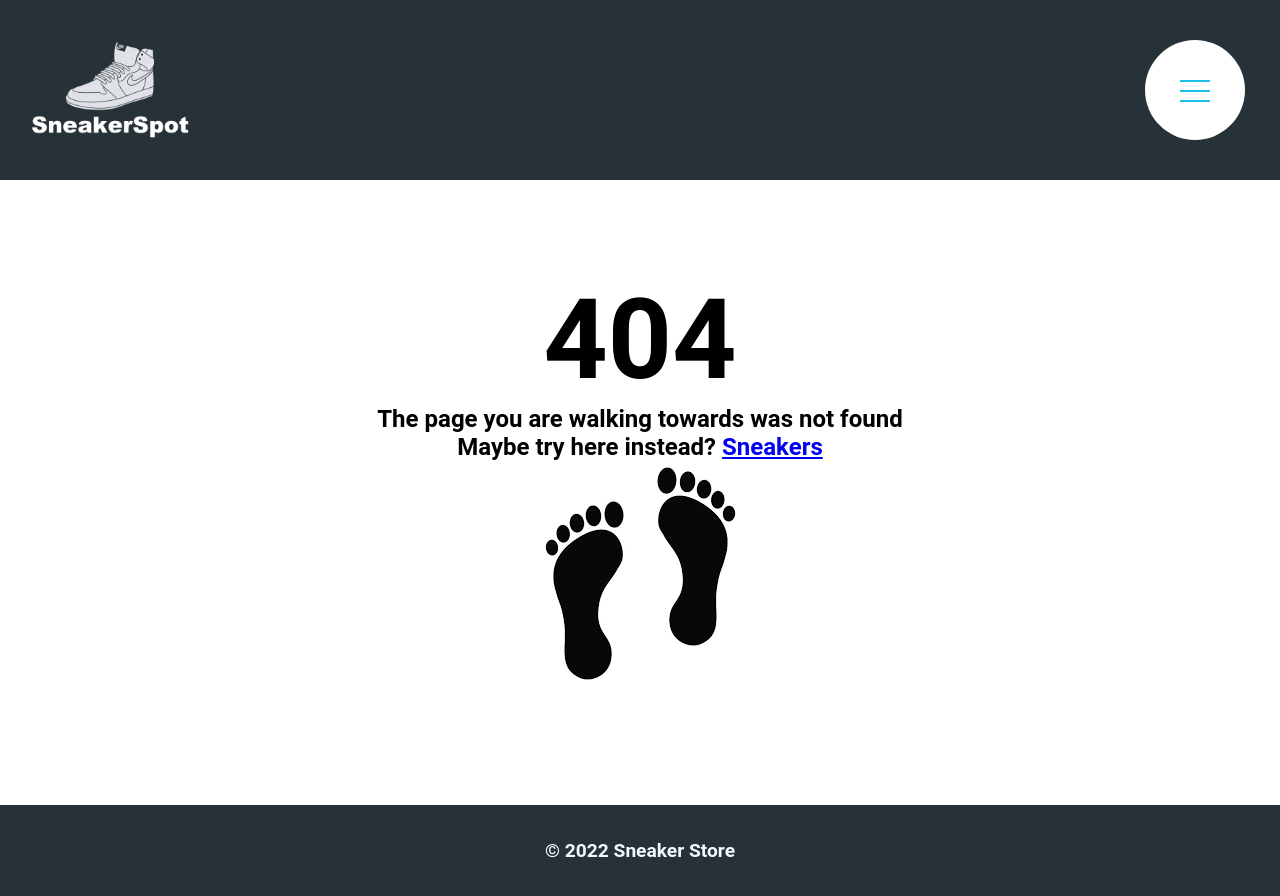
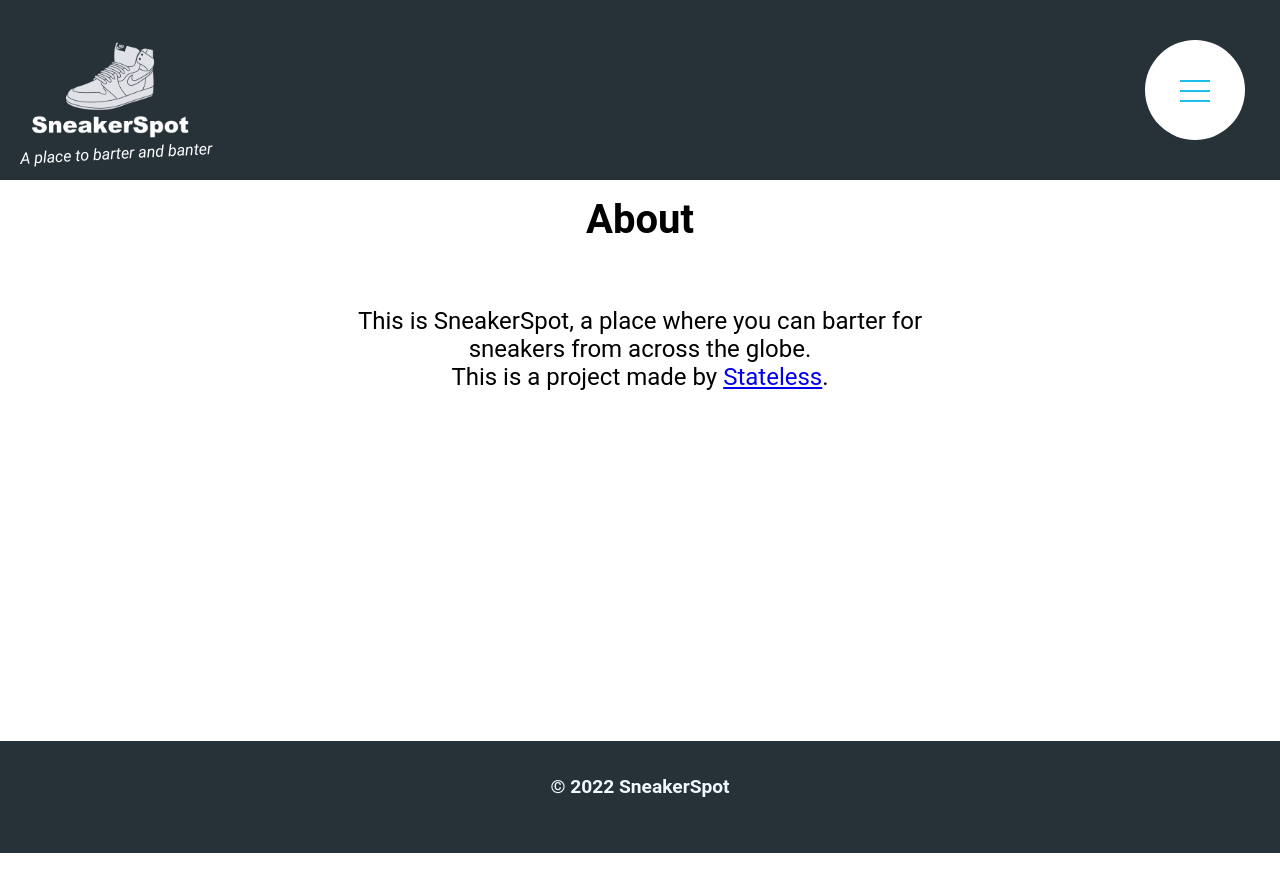
Before and after one commit to MaximilianLS98/sneakerstrade, a React (Create React App) app in the folder client/: page /about in a window 1280 px wide. Before the commit this address had no page. Shown: the top 896 px of the page. After the commit the page ends 853 px from the top, so only its background shows below. Built offline with nearby package versions, Linux system fonts and the light colour scheme.

Commit message:
added about passage

```diff
--- a/client/src/App.css
+++ b/client/src/App.css
@@ -27,7 +27,15 @@ h1 {
 .centered-text {
   text-align: center;
 }
-
+.title-about{
+  font-size: 2.5rem;
+  margin-bottom: 4rem;
+}
+.p-about{
+  font-size: 1.5rem;
+  /* max-width: 50%; */
+  text-align: center;
+}
 .brand-heading {
   color: #263238;
   /* text-decoration: underline; */
@@ -580,10 +588,18 @@ h1 {
     width: 350px;
     height: auto;
   }
+  .about-container{
+
+  }
 }
 
-.profilepage {
-  min-height: 70vh;
+.profilepage, .about-page {
+  min-height: 65vh;
+}
+.about-container{
+  text-align: center;
+  margin: 0 auto;
+  max-width: 50%;
 }
 
 #cloudinary_upload_button {
--- a/client/src/App.js
+++ b/client/src/App.js
@@ -14,6 +14,7 @@ import Header from './components/Header';
 import Footer from './components/Footer';
 import Messenger from './pages/Messenger';
 import Blocker from './components/Blocker';
+import About from './pages/About';
 import './App.css';
 
 
@@ -26,6 +27,7 @@ function App() {
       <Blocker />
         <Routes>
           <Route path="/" element={<Home />} />
+          <Route path="/about" element={<About />} />
           <Route path="/sneaker/:id" element={<SingleProduct />} />
           <Route path="/login" element={<Login />} />
           <Route path="/create" element={<CreateSneaker />} />
--- a/client/src/components/Footer.jsx
+++ b/client/src/components/Footer.jsx
@@ -5,7 +5,7 @@ const Footer = () => {
         <footer>
             <div className="footer-container">
                 {/* create a footer with a nice link (without using bootstrap) */}
-                <p className="footer-text">&copy; 2022 Sneaker Store</p>
+                <p className="footer-text">&copy; 2022 SneakerSpot</p>
             </div>
         </footer>
     );
--- a/client/src/components/Header.jsx
+++ b/client/src/components/Header.jsx
@@ -16,6 +16,7 @@ const Header = () => {
     return (
         <header className="headerContainer">
             <img src={whiteLogo} className='logo' alt="sneakerspot logo" onClick={(e) => redirectHome(e)} />
+            <p className="header-tagline">A place to barter and banter</p>
             <MainMenu />
         </header>
     );
--- a/client/src/components/MainMenu.jsx
+++ b/client/src/components/MainMenu.jsx
@@ -20,19 +20,6 @@ const MainMenu = () => {
     }
     const { isAuthenticated, loginWithRedirect, logout } = useAuth0();
 
-    // const checkCheckBox = () => {
-    //     // const checkBox = checkBoxRef;
-    //     // if (checkBox.checked) {
-    //     //     checkBox.current.checked = false;
-    //     //     console.log("not checked");
-    //     //     console.log(checkBoxRef.current.checked, "this should be unchecked");
-
-    //     // } else {
-    //     //     checkBox.current.checked = true;
-    //     //     console.log("checked", checkBox.checked)
-    //     //     console.log(checkBoxRef.current.checked, "this is ref");
-    //     // }
-    // }
 
     const handleCheck = (e) => {
         setChecked(!checked);
@@ -53,13 +40,18 @@ const MainMenu = () => {
             <p>
                 <NavLink to="/" className="main-nav--item" onClick={(e) => handleCheck(e)}>Home</NavLink>
             </p>
+            <p>
+                <NavLink to="/about" className="main-nav--item" onClick={(e) => handleCheck(e)}>About</NavLink>
+            </p>
             {isAuthenticated && <>
             <p>
                 <NavLink className={( { isActive } ) => (isActive) ? 'active main-nav--item' : 'inactive main-nav--item'} to="/create" onClick={(e) => handleCheck(e)}>Create Sneaker</NavLink>
             </p>
+
             <p>
                 <NavLink to="/profile" className="main-nav--item" onClick={(e) => handleCheck(e)} >Profile</NavLink>
             </p>
+
             <p className='nav-item'>
              <button className='button-messenger' onClick={(e) => handleCheck(e)} >Messenger</button>
             </p>
--- a/client/src/components/Sneaker.jsx
+++ b/client/src/components/Sneaker.jsx
@@ -1,6 +1,5 @@
 import React from "react";
 import { useNavigate, useLocation, Link } from "react-router-dom";
-import shoeImg from "../assets/images/shoe.png";
 import { useDispatch } from "react-redux";
 import { deleteSneaker } from "../features/sneakers/sneakerSlice";
 import { useAuth0 } from "@auth0/auth0-react";
--- a/client/src/header.css
+++ b/client/src/header.css
@@ -145,6 +145,16 @@ header {
     cursor: pointer;
   }
 
+  .header-tagline{
+    color: white;
+    /* rotate 45 degrees */
+    -webkit-transform: rotate(-3deg);
+    transform: rotate(-3deg);
+    font-style: italic;
+    position: absolute;
+    top: 9rem
+  }
+
 @media (min-width: 768px) {
     /* .main-nav {
         flex-direction: column;
--- /dev/null
+++ b/client/src/pages/About.jsx
@@ -0,0 +1,15 @@
+import React from "react";
+
+const About = () => {
+    return (
+        <div className="about-page">
+            <h1 className="centered-text title-about">About</h1>
+            <div className="about-container">
+            <p className="centered-text p-about">This is SneakerSpot, a place where you can barter for sneakers from across the globe.</p>
+            <p className="centered-text p-about">This is a project made by <a href="https://github.com/MaximilianLS98/sneakerstrade">Stateless</a>.</p>
+            </div>
+        </div>
+    )
+}
+
+export default About;
--- a/client/src/pages/CreateSneaker.jsx
+++ b/client/src/pages/CreateSneaker.jsx
@@ -76,6 +76,7 @@ const CreateSneaker = () => {
         .then(res => { dispatch(addSneaker(res)); })
             .then(res => console.log(res))
             .catch(err => console.log(err));
+        alert("Sneaker added!");
         navigate("/");
     }
 
@@ -128,20 +129,9 @@ const CreateSneaker = () => {
                 </select>
                 <input type="text" placeholder="Color" name="color" />
                 <input type="text" placeholder="Category" name="category" />
-                {/* <fieldset name="gender">
-                    <label>Masculine
-                    <input type="radio" name="gender" id="masc" value="masculine" />
-                    </label>
-                    <label>Feminine
-                    <input type="radio" name="gender" id="fem" value="feminine" />
-                    </label>
-                    <label>Unisex
-                    <input type="radio" name="gender" id="uni" value="unisex" />
-                    </label>
-                </fieldset> */}
                 <WidgetLoader />
                 <Widget
-                    cloudName={"durevqv22"}
+                    cloudName={"dvzpgda93"}
                     uploadPreset={"sneaker-images"}
                     multiple={false}
                     buttonText={"Upload Image"}
--- a/client/src/pages/EditSneaker.jsx
+++ b/client/src/pages/EditSneaker.jsx
@@ -41,6 +41,7 @@ const EditSneaker = () => {
         }).then(res => res.json())
         .then(res => { dispatch(updateSneaker(res)); })
             .catch(err => console.log(err));
+            alert("Sneaker updated!");
             navigate("/");
 
     }
--- a/client/src/pages/SingleProduct.jsx
+++ b/client/src/pages/SingleProduct.jsx
@@ -1,6 +1,4 @@
 import React from "react";
-import Sneaker from "../components/Sneaker";
-import shoeImg from "../assets/images/shoe.png";
 import { useParams, useNavigate, Link } from "react-router-dom";
 import { useSelector } from "react-redux";
 import InboxComponent from "../components/InboxComponent";
--- a/client/src/singleProduct.css
+++ b/client/src/singleProduct.css
@@ -4,6 +4,7 @@
     padding: 15px;
     font-family: 'Roboto', sans-serif;
     justify-content: center;
+    min-height: 70vh;
   }
 
 .singleProduct-image {
@@ -94,7 +95,7 @@
 @media screen and (min-width: 1100px) {
     .singleproduct-container{
         /* margin-left: 90px; */
-        width: 100%;
+        width: 70%;
         justify-content: center;
     }
     .singleProduct-image {
```
